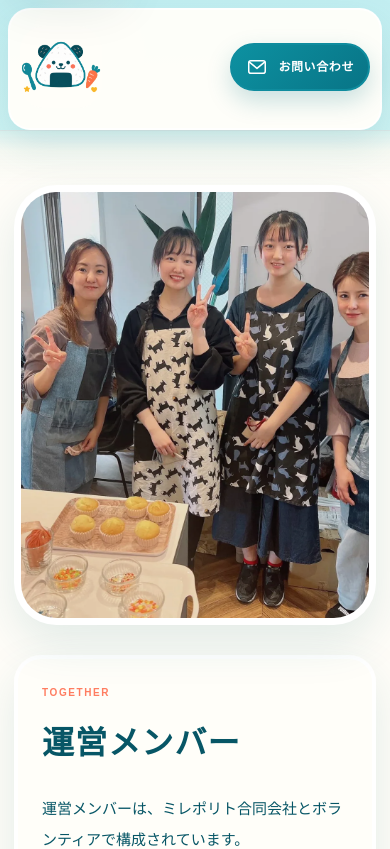
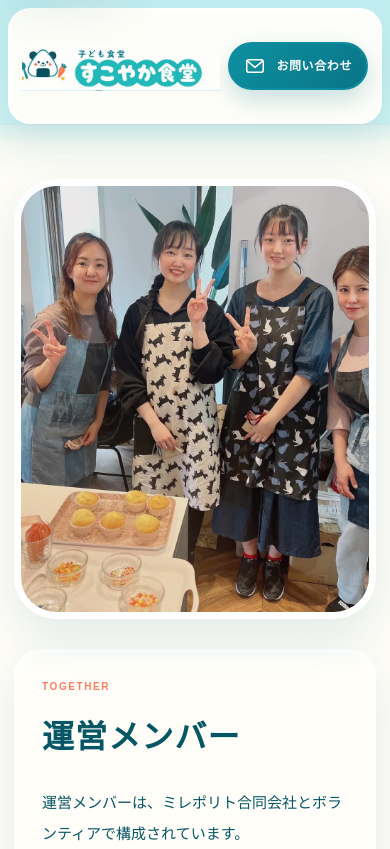
Before and after one commit to SUKOYAKASHOKUDO/sukoyaka-shokudo, a Next.js app: page /team in a window 390 px wide. Shown: the top 849 px of the page. Built offline with nearby package versions, Linux system fonts and the light colour scheme.

Commit message:
fix: refine header logo display and motion

```diff
--- a/app/storybook-world.css
+++ b/app/storybook-world.css
@@ -56,9 +56,9 @@ body::selection {
 .storybook-header-panel {
   display: grid;
   width: min(1580px, 100%);
-  min-height: 122px;
+  min-height: 158px;
   margin-inline: auto;
-  padding: 8px 24px;
+  padding: 14px 26px;
   align-items: center;
   border: 3px solid rgba(255, 255, 255, 0.88);
   border-radius: 32px;
@@ -69,57 +69,51 @@ body::selection {
 }
 
 .storybook-full-logo {
+  --logo-lift: 0px;
   display: flex;
-  width: 108px;
-  aspect-ratio: 1;
+  position: relative;
+  width: 400px;
+  height: 88px;
   min-width: 0;
   overflow: hidden;
   align-items: center;
   justify-content: center;
-  border-radius: 24px;
-  background: #fffef9;
+  border-radius: 0;
+  background: transparent;
   cursor: pointer;
   flex-shrink: 0;
+  transform: perspective(700px)
+    translate3d(
+      var(--logo-shift-x, 0px),
+      calc(var(--logo-shift-y, 0px) + var(--logo-lift)),
+      0
+    )
+    rotateX(var(--logo-rotate-x, 0deg)) rotateY(var(--logo-rotate-y, 0deg));
+  transform-style: preserve-3d;
   transition:
     box-shadow 180ms ease,
-    transform 180ms ease;
-}
-
-.storybook-full-logo img {
+    transform 90ms ease-out;
+}
+
+.storybook-full-logo-art {
   display: block;
   width: 100%;
-  max-width: 100%;
   height: 100%;
-  object-fit: contain;
-}
-
-.storybook-full-logo:hover img,
-.storybook-full-logo:focus-visible img {
-  animation: storybook-logo-hello 560ms ease-in-out;
+  background-image: url("/images/brand/sukoyaka-site-design-wordmark.webp");
+  background-position: -45px -18px;
+  background-repeat: no-repeat;
+  background-size: 1265px auto;
+  pointer-events: none;
 }
 
 .storybook-full-logo:hover {
-  transform: translateY(-2px);
+  --logo-lift: -3px;
+  filter: drop-shadow(0 8px 8px rgba(8, 116, 134, 0.12));
 }
 
 .storybook-full-logo:focus-visible {
   outline: 4px solid var(--storybook-yellow);
   outline-offset: 4px;
-}
-
-@keyframes storybook-logo-hello {
-  0%,
-  100% {
-    transform: translateY(0) rotate(0deg);
-  }
-
-  35% {
-    transform: translateY(-4px) rotate(-2deg);
-  }
-
-  70% {
-    transform: translateY(-1px) rotate(1.5deg);
-  }
 }
 
 .storybook-main-nav {
@@ -1609,15 +1603,21 @@ body::selection {
 
 @media (max-width: 1180px) {
   .storybook-header-panel {
-    padding: 10px 18px 16px;
+    min-height: 148px;
+    padding: 14px 20px;
     grid-template-areas: "logo contact";
-    grid-template-columns: minmax(112px, 1fr) 182px;
+    grid-template-columns: minmax(0, 1fr) 182px;
   }
 
   .storybook-full-logo {
-    width: 104px;
-    height: 104px;
+    width: 370px;
+    height: 84px;
     grid-area: logo;
+  }
+
+  .storybook-full-logo-art {
+    background-position: -42px -17px;
+    background-size: 1190px auto;
   }
 
   .storybook-contact {
@@ -1644,13 +1644,19 @@ body::selection {
   }
 
   .storybook-header-panel {
+    min-height: 132px;
     border-radius: 26px;
-    grid-template-columns: minmax(92px, 1fr) 166px;
+    grid-template-columns: minmax(0, 1fr) 166px;
   }
 
   .storybook-full-logo {
-    width: 88px;
-    height: 88px;
+    width: 285px;
+    height: 66px;
+  }
+
+  .storybook-full-logo-art {
+    background-position: -32px -13px;
+    background-size: 910px auto;
   }
 
   .storybook-contact {
@@ -1712,17 +1718,23 @@ body::selection {
   }
 
   .storybook-header-panel {
-    padding: 8px 10px 12px;
+    min-height: 116px;
+    padding: 10px 12px;
     border-width: 2px;
     border-radius: 22px;
     grid-template-areas: "logo contact";
-    grid-template-columns: 86px 1fr;
-    gap: 6px 10px;
+    grid-template-columns: minmax(0, 1fr) auto;
+    gap: 8px;
   }
 
   .storybook-full-logo {
-    width: 82px;
-    height: 82px;
+    width: min(205px, 100%);
+    height: 50px;
+  }
+
+  .storybook-full-logo-art {
+    background-position: -23px -9px;
+    background-size: 650px auto;
   }
 
   .storybook-contact {
@@ -1986,17 +1998,6 @@ body::selection {
 }
 
 @media (prefers-reduced-motion: reduce) {
-  .storybook-full-logo:hover img,
-  .storybook-full-logo:focus-visible img {
-    animation: none;
-  }
-
-  .storybook-full-logo:hover,
-  .reference-hotspot-logo:hover,
-  .reference-hotspot-logo:focus-visible {
-    transform: none;
-  }
-
   .storybook-main-nav a,
   .storybook-contact,
   .storybook-audience-card,
@@ -2603,15 +2604,7 @@ body::selection {
 .reference-hotspot-logo:hover,
 .reference-hotspot-logo:focus-visible {
   filter: drop-shadow(0 8px 10px rgba(8, 116, 134, 0.14));
-  transform: translateY(-2px) rotate(-0.35deg);
-}
-
-@media (prefers-reduced-motion: reduce) {
-  .reference-hotspot-logo:hover,
-  .reference-hotspot-logo:focus-visible {
-    filter: none;
-    transform: none;
-  }
+  transform: translateY(-5px) rotate(-0.65deg) scale(1.006);
 }
 
 .reference-hotspot-logo::before {
--- a/components/SiteHeader.tsx
+++ b/components/SiteHeader.tsx
@@ -1,7 +1,7 @@
 "use client";
 
-import Image from "next/image";
 import Link from "next/link";
+import type { PointerEvent } from "react";
 import { site } from "../content/siteContent";
 
 type IconName =
@@ -122,6 +122,28 @@ function StorybookIcon({ name }: { name: IconName }) {
   );
 }
 
+function moveHeaderLogo(event: PointerEvent<HTMLAnchorElement>) {
+  if (event.pointerType === "touch") return;
+
+  const logo = event.currentTarget;
+  const bounds = logo.getBoundingClientRect();
+  const horizontal = (event.clientX - bounds.left) / bounds.width - 0.5;
+  const vertical = (event.clientY - bounds.top) / bounds.height - 0.5;
+
+  logo.style.setProperty("--logo-shift-x", `${horizontal * 6}px`);
+  logo.style.setProperty("--logo-shift-y", `${vertical * 3}px`);
+  logo.style.setProperty("--logo-rotate-x", `${vertical * -3}deg`);
+  logo.style.setProperty("--logo-rotate-y", `${horizontal * 4}deg`);
+}
+
+function resetHeaderLogo(event: PointerEvent<HTMLAnchorElement>) {
+  const logo = event.currentTarget;
+  logo.style.removeProperty("--logo-shift-x");
+  logo.style.removeProperty("--logo-shift-y");
+  logo.style.removeProperty("--logo-rotate-x");
+  logo.style.removeProperty("--logo-rotate-y");
+}
+
 export function SiteHeader() {
   return (
     <header className="site-header storybook-site-header">
@@ -130,15 +152,10 @@ export function SiteHeader() {
           className="storybook-full-logo"
           href="/"
           aria-label={`${site.name} トップへ`}
+          onPointerMove={moveHeaderLogo}
+          onPointerLeave={resetHeaderLogo}
         >
-          <Image
-            src="/images/brand/sukoyaka-onigiri-logo-transparent-clean.webp"
-            alt="子ども食堂 すこやか食堂"
-            width={1097}
-            height={731}
-            priority
-            sizes="(max-width: 760px) 82px, 118px"
-          />
+          <span className="storybook-full-logo-art" aria-hidden="true" />
         </Link>
 
         <a className="storybook-contact" href={`mailto:${site.email}`}>
```
